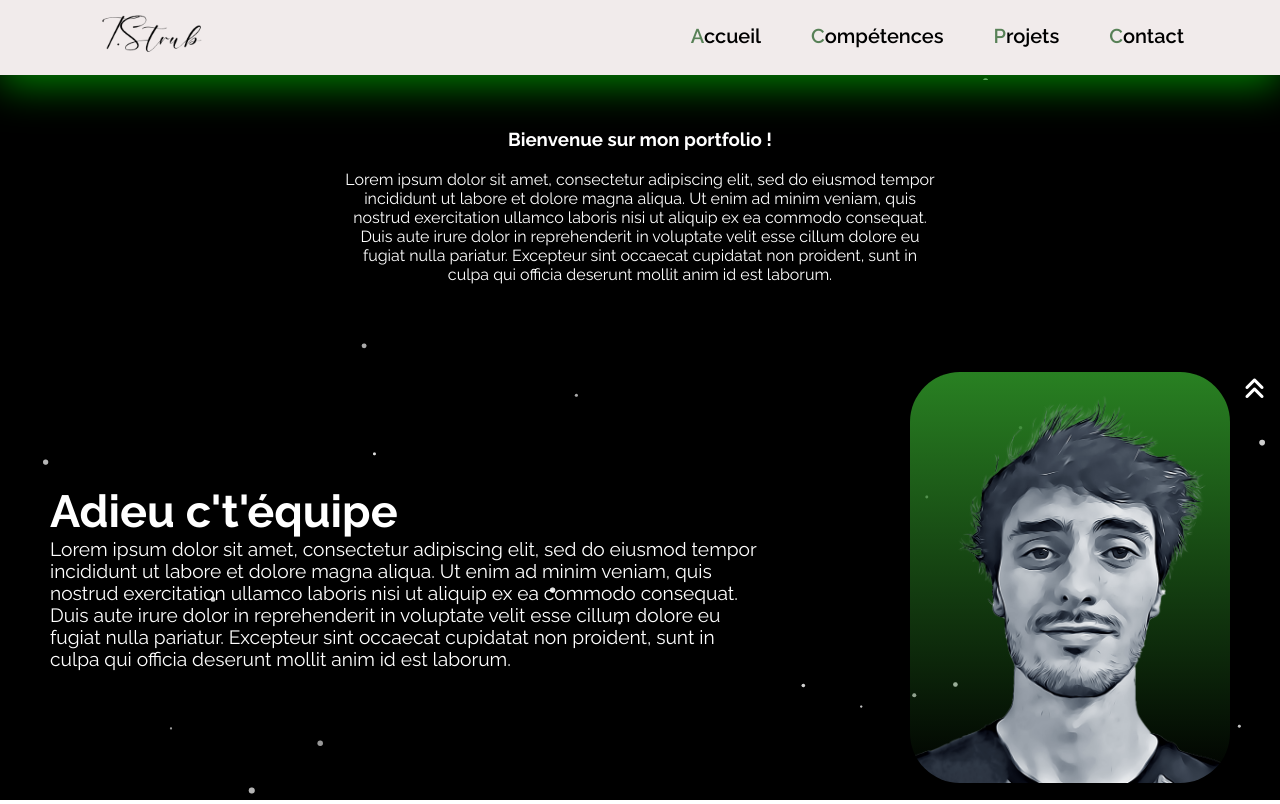
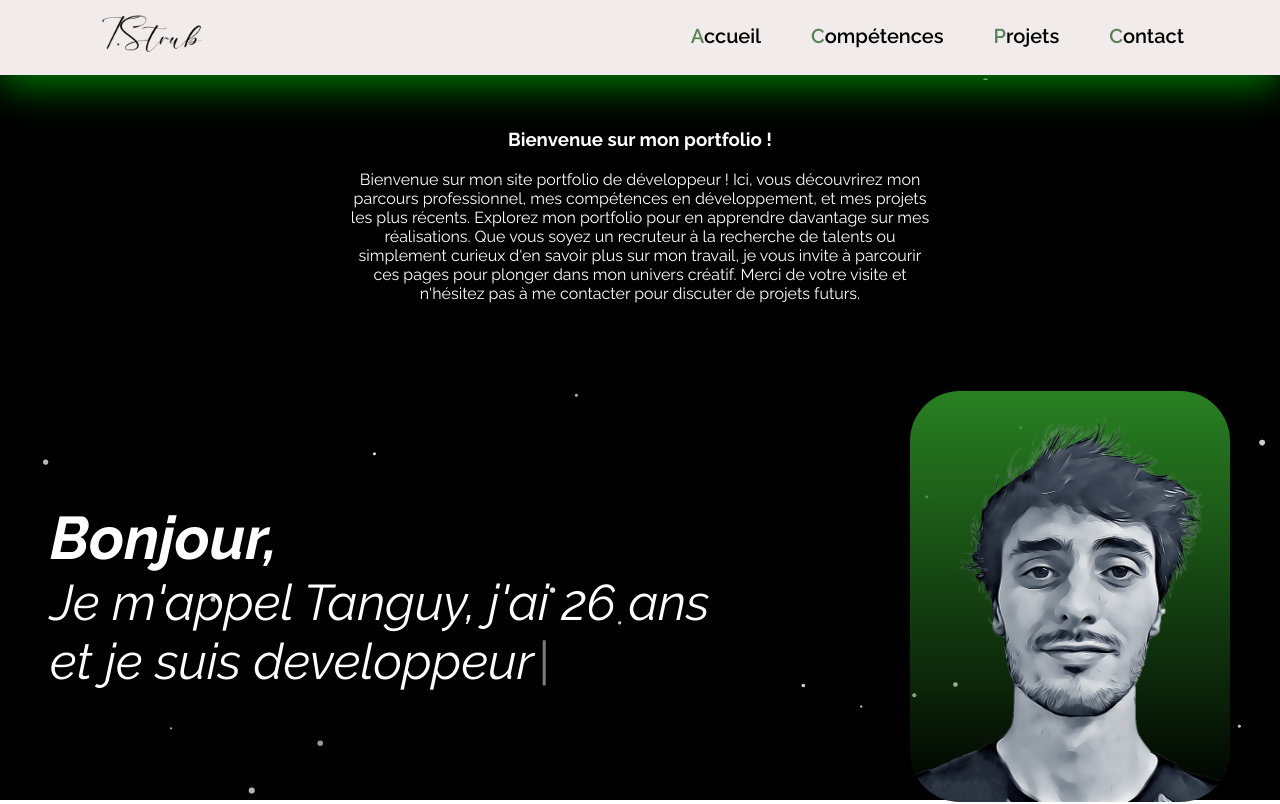
Before and after one commit to Tanguy1213/portfolio-tanguy, a React (Create React App) app: page / in a window 1280 px wide. Shown: the top 804 px of the page. Built offline with nearby package versions, Linux system fonts and the light colour scheme.

Commit message:
ajout du typed react pour le text et mise en place dans l'intro

```diff
--- a/package.json
+++ b/package.json
@@ -5,16 +5,15 @@
   "dependencies": {
     "@emotion/react": "^11.11.1",
     "@emotion/styled": "^11.11.0",
-
     "@testing-library/jest-dom": "^5.17.0",
     "@testing-library/react": "^13.4.0",
     "@testing-library/user-event": "^13.5.0",
-
     "prop-types": "^15.8.1",
     "react": "^18.2.0",
     "react-dom": "^18.2.0",
     "react-router-dom": "^6.15.0",
     "react-scripts": "^5.0.1",
+    "react-simple-typewriter": "^5.0.1",
     "react-tsparticles": "^2.12.2",
     "sass": "^1.66.1",
     "sass-loader": "^13.3.2",
--- a/src/components/Loader/Loader.scss
+++ b/src/components/Loader/Loader.scss
@@ -15,7 +15,7 @@
   animation: fadeOut 0.3s;
   animation-fill-mode: forwards;
   animation-delay: 3s;
-  p{
+  p {
     color: #fff;
     font-size: larger;
   }
@@ -30,7 +30,7 @@
 }
 .loader:before,
 .loader:after {
-    content: '';
+  content: "";
   display: block;
   position: absolute;
   top: 0;
@@ -44,7 +44,7 @@
 .loader:after {
   color: rgb(2, 91, 2);
   transform: rotateY(70deg);
-    animation-delay: .4s;
+  animation-delay: 0.4s;
 }
 
 @keyframes rotate {
@@ -68,27 +68,27 @@
 @keyframes spin {
   0%,
   100% {
-    box-shadow: .2em 0px 0 0px currentcolor;
+    box-shadow: 0.2em 0px 0 0px currentcolor;
   }
   12% {
-    box-shadow: .2em .2em 0 0 currentcolor;
+    box-shadow: 0.2em 0.2em 0 0 currentcolor;
   }
   25% {
-    box-shadow: 0 .2em 0 0px currentcolor;
+    box-shadow: 0 0.2em 0 0px currentcolor;
   }
   37% {
-    box-shadow: -.2em .2em 0 0 currentcolor;
+    box-shadow: -0.2em 0.2em 0 0 currentcolor;
   }
   50% {
-    box-shadow: -.2em 0 0 0 currentcolor;
+    box-shadow: -0.2em 0 0 0 currentcolor;
   }
   62% {
-    box-shadow: -.2em -.2em 0 0 currentcolor;
+    box-shadow: -0.2em -0.2em 0 0 currentcolor;
   }
   75% {
-    box-shadow: 0px -.2em 0 0 currentcolor;
+    box-shadow: 0px -0.2em 0 0 currentcolor;
   }
   87% {
-    box-shadow: .2em -.2em 0 0 currentcolor;
+    box-shadow: 0.2em -0.2em 0 0 currentcolor;
   }
 }
--- a/src/pages/Home/Home.jsx
+++ b/src/pages/Home/Home.jsx
@@ -6,6 +6,7 @@ import ProfilePicture2 from "../../assets/images/Profile-picture-reel.png";
 import BtnDownload from "../../components/BtnDownload/BtnDownload";
 import Particles from "../../components/Particles";
 import Loader from "../../components/Loader/Loader";
+import { useTypewriter, Cursor } from "react-simple-typewriter";
 
 function Home() {
   const [isFlipped, setIsFlipped] = useState(false);
@@ -35,6 +36,11 @@ function Home() {
     ? "fa-solid fa-angles-up fa-xl fa-bounce"
     : "fa-solid fa-angles-up fa-xl";
 
+  const [typedText] = useTypewriter({
+    words: [" Front-end", " JavaScript", " React"],
+    loop: {},
+  });
+
   return (
     <div>
       <Loader />
@@ -43,28 +49,28 @@ function Home() {
         <section className="welcome-container">
           <h3>Bienvenue sur mon portfolio !</h3>
           <p>
-            Lorem ipsum dolor sit amet, consectetur adipiscing elit, sed do
-            eiusmod tempor incididunt ut labore et dolore magna aliqua. Ut enim
-            ad minim veniam, quis nostrud exercitation ullamco laboris nisi ut
-            aliquip ex ea commodo consequat. Duis aute irure dolor in
-            reprehenderit in voluptate velit esse cillum dolore eu fugiat nulla
-            pariatur. Excepteur sint occaecat cupidatat non proident, sunt in
-            culpa qui officia deserunt mollit anim id est laborum.
+            Bienvenue sur mon site portfolio de développeur ! Ici, vous
+            découvrirez mon parcours professionnel, mes compétences en
+            développement, et mes projets les plus récents. Explorez mon
+            portfolio pour en apprendre davantage sur mes réalisations. Que
+            vous soyez un recruteur à la recherche de talents ou simplement
+            curieux d'en savoir plus sur mon travail, je vous invite à parcourir
+            ces pages pour plonger dans mon univers créatif. Merci de votre
+            visite et n'hésitez pas à me contacter pour discuter de projets
+            futurs.
           </p>
         </section>
         <div className="layout">
           <section className="intro-container">
             <div className="profile-section">
               <div className="profile-section-text">
-                <h3>Adieu c't'équipe</h3>
-                <p>
-                Lorem ipsum dolor sit amet, consectetur adipiscing elit, sed do
-                eiusmod tempor incididunt ut labore et dolore magna aliqua. Ut
-                enim ad minim veniam, quis nostrud exercitation ullamco laboris
-                nisi ut aliquip ex ea commodo consequat. Duis aute irure dolor
-                in reprehenderit in voluptate velit esse cillum dolore eu fugiat
-                nulla pariatur. Excepteur sint occaecat cupidatat non proident,
-                sunt in culpa qui officia deserunt mollit anim id est laborum.
+                <h3 className="typedTitle">Bonjour,</h3>
+                <p className="paragraphTyped">
+                  Je m'appel Tanguy, j'ai 26 ans et je suis developpeur
+                  <span className="typedText">{typedText}</span>
+                  <span>
+                    <Cursor />
+                  </span>
                 </p>
               </div>
 
@@ -76,9 +82,7 @@ function Home() {
               ></img>
             </div>
             <BtnDownload
-              btnText={
-                " Téléchargez mon CV"
-              }
+              btnText={" Téléchargez mon CV"}
               fileUrl={
                 "https://drive.google.com/u/0/uc?id=1mB2xGa10rqBOQrGbTUwjKJ_JzBLwbuzf&export=download"
               }
@@ -93,7 +97,6 @@ function Home() {
             </div>
             <div className="content1"></div>
           </section>
-
         </div>
         <a
           className="navigationAnchor"
--- a/src/pages/Home/Home.scss
+++ b/src/pages/Home/Home.scss
@@ -28,22 +28,43 @@ main {
   padding-top: 40px;
   position: relative;
   margin-bottom: 30px;
-  .profile-section-text{
-    width: 60%;
-  }
-  h3{
-    color: white;
-    font-size: 45px;
-  }
-  p {
-    color: white;
-    font-size: larger;
-  }
   .profile-section{
     width: 100%;
     display: flex;
     justify-content: space-between;
     align-items: center;
+    .profile-section-text{
+      width: 60%;
+      font-style: italic;
+      @media screen and (max-width: 760px) {
+        width: 80%;
+      }
+      .typedTitle{
+        color: white;
+        font-size: 60px;
+        @media screen and (max-width: 760px) {
+          font-size: calc(60px*0.7);
+        }
+        @media screen and (max-width: 425px) {
+          font-size: calc(60px*0.5);
+        }
+      }
+    }
+  }
+}
+.paragraphTyped{
+  font-size: 50px;
+  color: white;
+  @media screen and (max-width: 760px) {
+    min-height: 181px;
+    font-size: calc(50px*0.7);
+  }
+  @media screen and (max-width: 425px) {
+    font-size: calc(60px*0.4);
+    min-height: 101px;
+  }
+  .typedText{
+    color: rgba(43, 136, 36, 0.944);
   }
 }
 .profile-picture-style {
@@ -116,6 +137,7 @@ main {
 .intro-container,
 .content-container,
 header,
+.navigationAnchor,
 footer{
   @include fade-in(3s);
 }
```
Also changed, not shown: 1 other file (tests, documents, lock files or other folders). Lines whose indentation alone changed are shown as unchanged.
